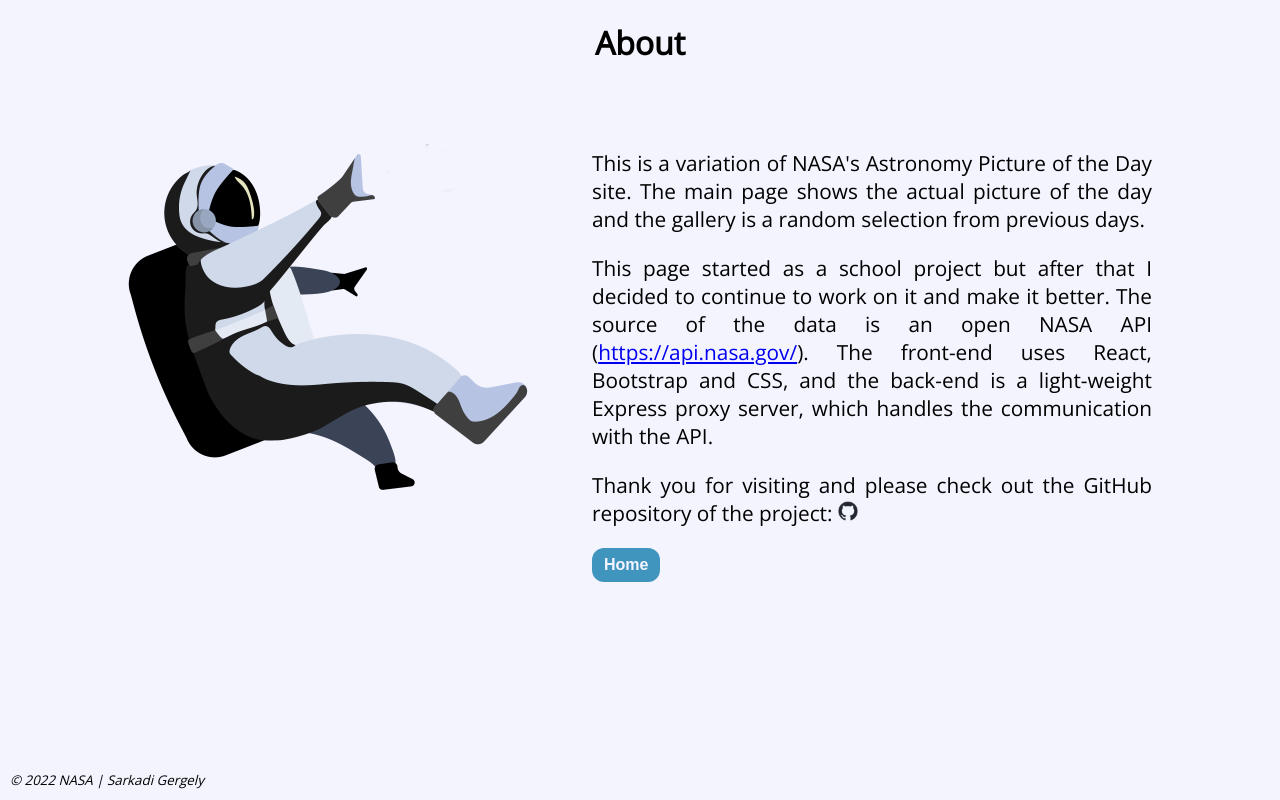
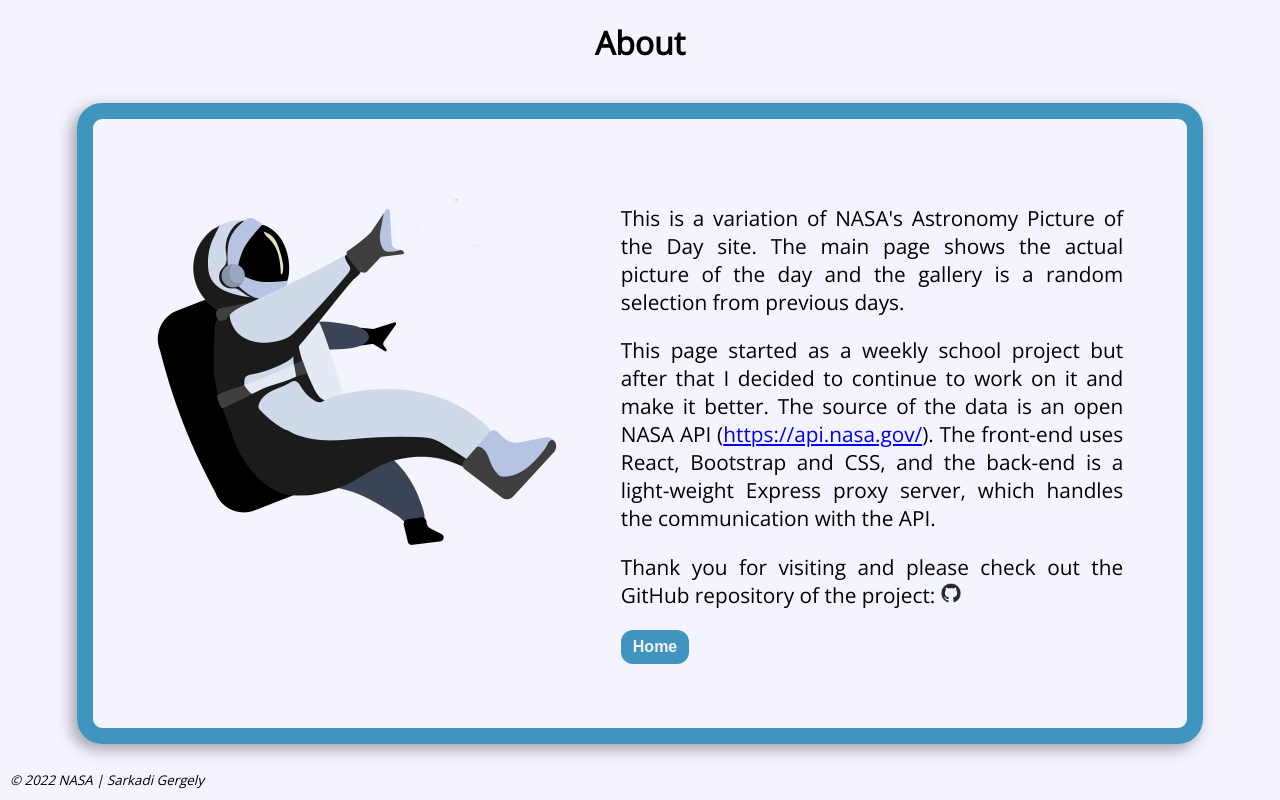
Before and after one commit to G-Sarkadi/APOD-gallery, a React (Create React App) app: page /about in a window 1280 px wide. Built offline with nearby package versions, Linux system fonts and the light colour scheme; a web font is replaced by a local one.

Commit message:
Add css to About

```diff
--- a/src/App.css
+++ b/src/App.css
@@ -14,22 +14,6 @@
     /* The pixel is the footer hight, this is ugly,
     need some dynamic value*/
     min-height: calc(100vh - 50px);
-}
-
-.aboutContainer {
-    margin: 5% 10% 0 10%;
-    display: flex;
-}
-
-.aboutTextContainer {
-    text-align: justify;
-    font-size: 1.3em;
-    margin-left: 5vw;
-    max-width: 50vw;
-}
-
-.aboutImage {
-    height: 50vh;
 }
 
 footer {
@@ -237,6 +221,26 @@
     background-color: hsl(var(--btn-hue), var(--btn-sat), 90%)
 }
 
+.aboutContainer {
+    border: 1em solid hsl(var(--btn-hue), var(--btn-sat), var(--btn-light));
+    border-radius: 25px;
+    box-shadow: rgba(0, 0, 0, 0.35) -5px 5px 15px;
+    padding: 5%;
+    margin: 3% 6% 0 6%;
+    display: flex;
+}
+
+.aboutTextContainer {
+    text-align: justify;
+    font-size: 1.3em;
+    margin-left: 5vw;
+    max-width: 50vw;
+}
+
+.aboutImage {
+    height: 50vh;
+}
+
 .errorContainer {
     margin-top: 10vh;
     display: flex;
--- a/src/components/about/About.jsx
+++ b/src/components/about/About.jsx
@@ -12,7 +12,7 @@
                         from previous days.
                     </p>
                     <p>
-                        This page started as a school project but after that I decided to continue to work on it and make it better.
+                        This page started as a weekly school project but after that I decided to continue to work on it and make it better.
                         The source of the data is an open NASA API (<a href="https://api.nasa.gov/">https://api.nasa.gov/</a>).
                         The front-end uses React, Bootstrap and CSS, and the back-end is a light-weight Express proxy server,
                         which handles the communication with the API.
```
